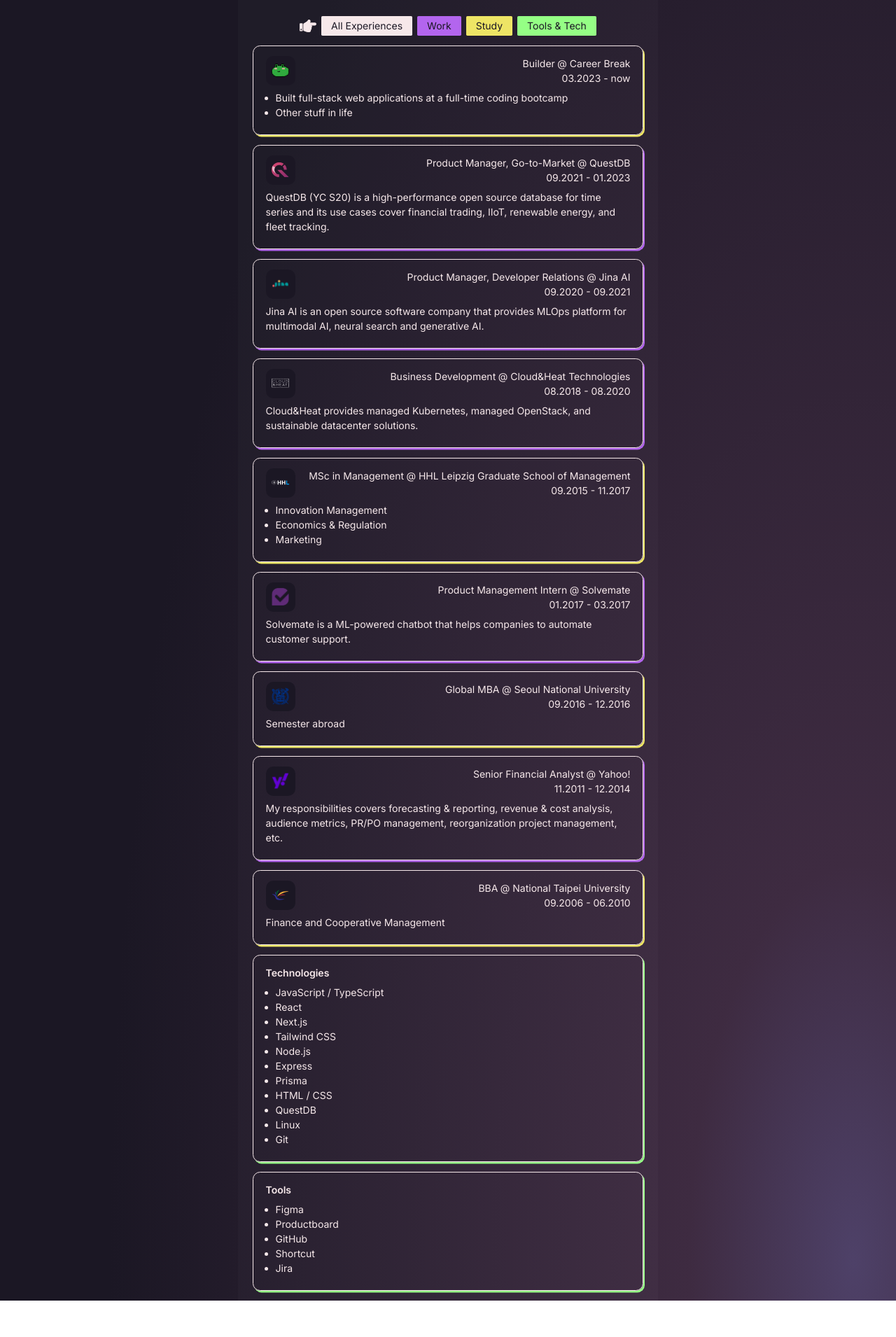
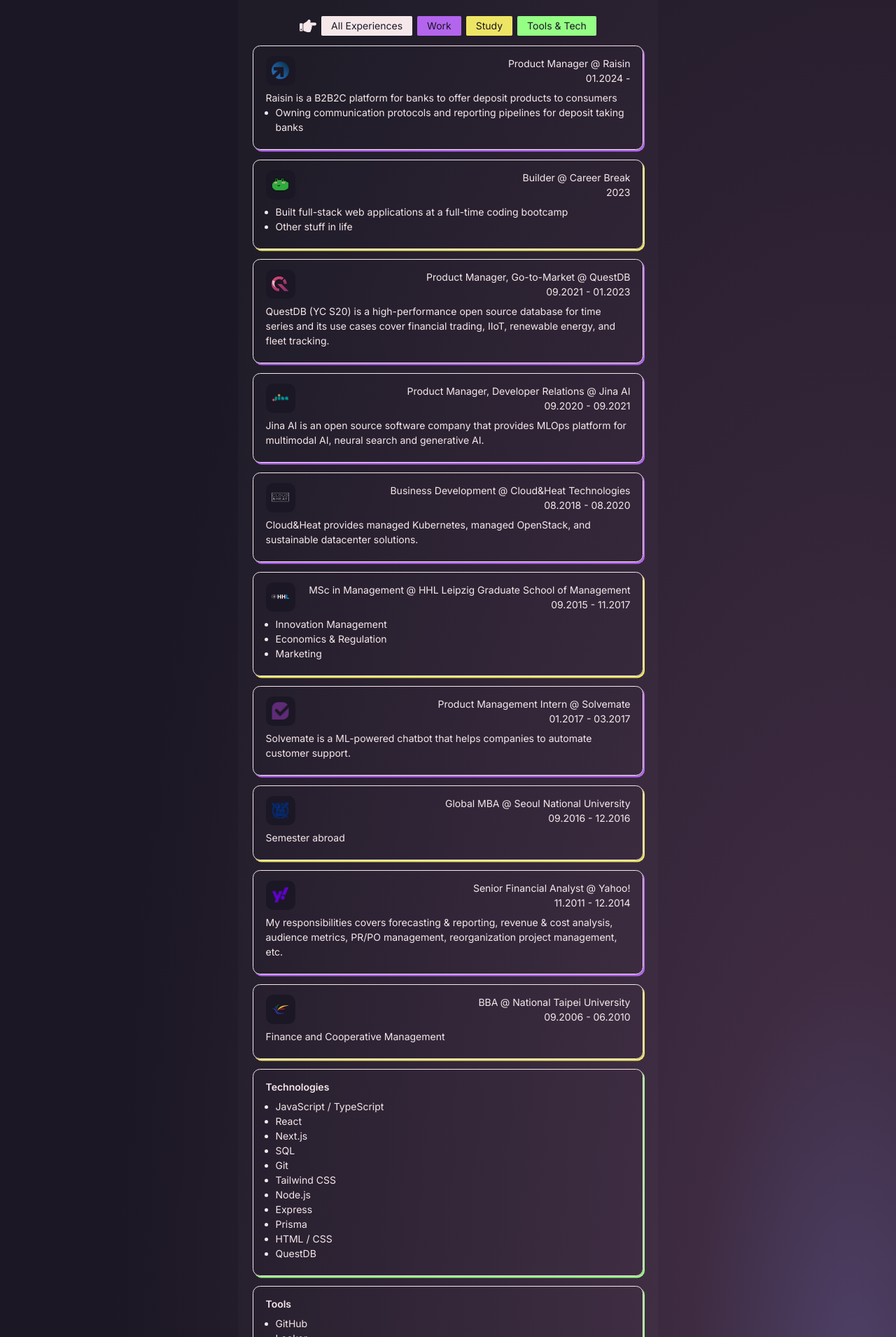
Before and after one commit to pswu11/pswu.dev, a Next.js app: page /about in a window 1280 px wide. Shown: the part 230-2140 px from the top of the page at 70% size. Before the commit the page ends 2088 px from the top, so only its background shows below. Built offline with nearby package versions, Linux system fonts and the light colour scheme.

Commit message:
small update

```diff
--- a/app/about/page.tsx
+++ b/app/about/page.tsx
@@ -4,7 +4,6 @@
 import Experience from "@/components/Experience"
 import Tags from "@/components/Tags"
 import Summary from "@/components/Summary"
-
 
 type Exp = {
   type: string
@@ -19,11 +18,23 @@
 
 const allExperiences: Exp[] = [
   {
+    type: "work",
+    icon: "/experience/rs.png",
+    role: "Product Manager",
+    organization: "Raisin",
+    time: "01.2024 -",
+    summary:
+      "Raisin is a B2B2C platform for banks to offer deposit products to consumers",
+    bullets: [
+      "Owning communication protocols and reporting pipelines for deposit taking banks",
+    ],
+  },
+  {
     type: "study",
     icon: "/experience/froggy.png",
     role: "Builder",
     organization: "Career Break",
-    time: "03.2023 - now",
+    time: "2023",
     summary: "",
     bullets: [
       "Built full-stack web applications at a full-time coding bootcamp",
@@ -129,14 +140,14 @@
       "JavaScript / TypeScript",
       "React",
       "Next.js",
+      "SQL",
+      "Git",
       "Tailwind CSS",
       "Node.js",
       "Express",
       "Prisma",
       "HTML / CSS",
       "QuestDB",
-      "Linux",
-      "Git",
     ],
   },
   {
@@ -147,7 +158,7 @@
     organization: "",
     time: "",
     summary: "",
-    bullets: ["Figma", "Productboard", "GitHub", "Shortcut", "Jira"],
+    bullets: ["GitHub", "Looker", "Posthog", "Figma", "Productboard", "Jira"],
   },
 ]
 
@@ -156,7 +167,6 @@
   return (
     <section>
       <Summary />
-
 
       <Tags
         onClick={(event) => {
```
Also changed, not shown: posts/staking-on-eth-1.md (+8 -7 lines), public/experience/rs.png (added), 1 other file (tests, documents, lock files or other folders). Lines whose indentation alone changed are shown as unchanged.
